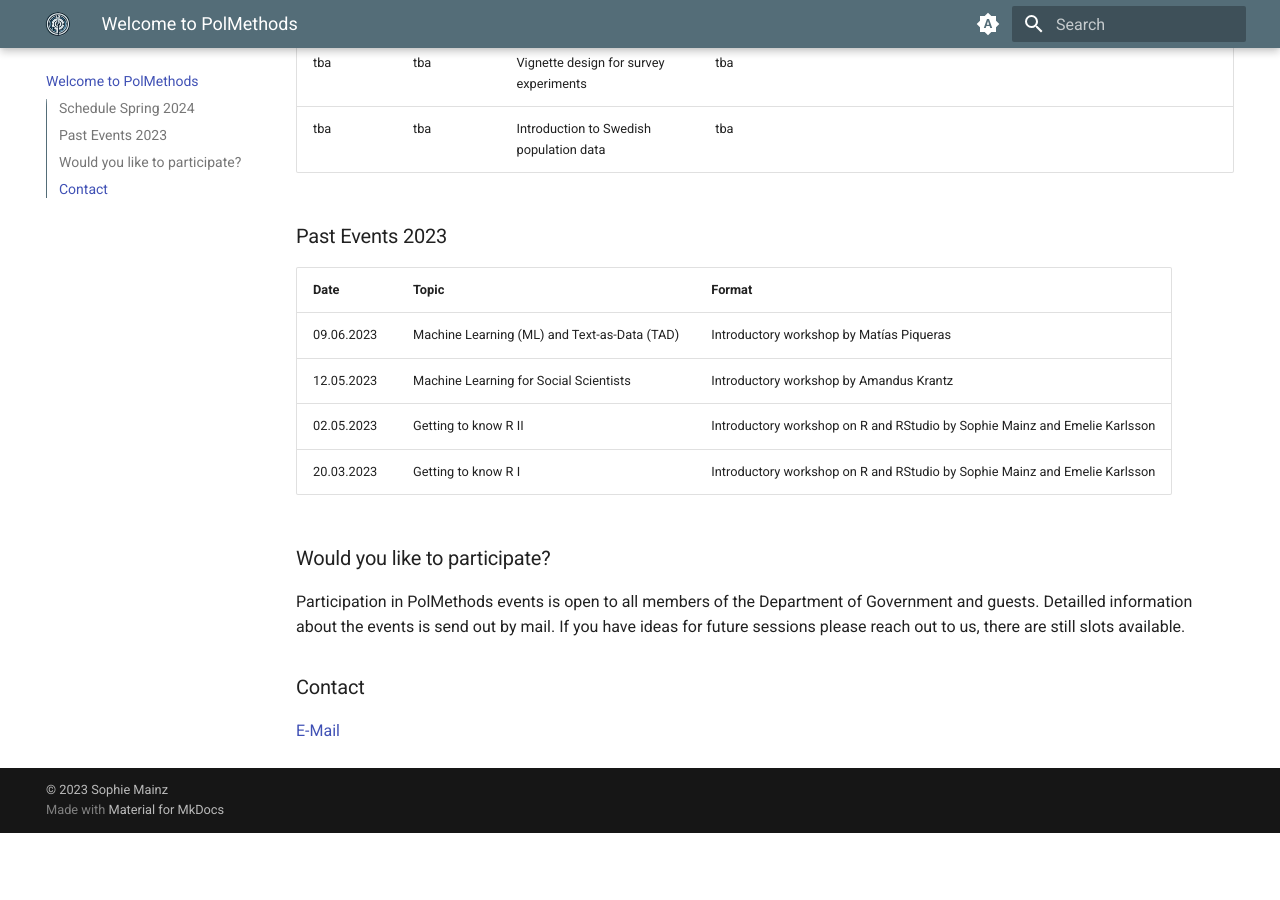
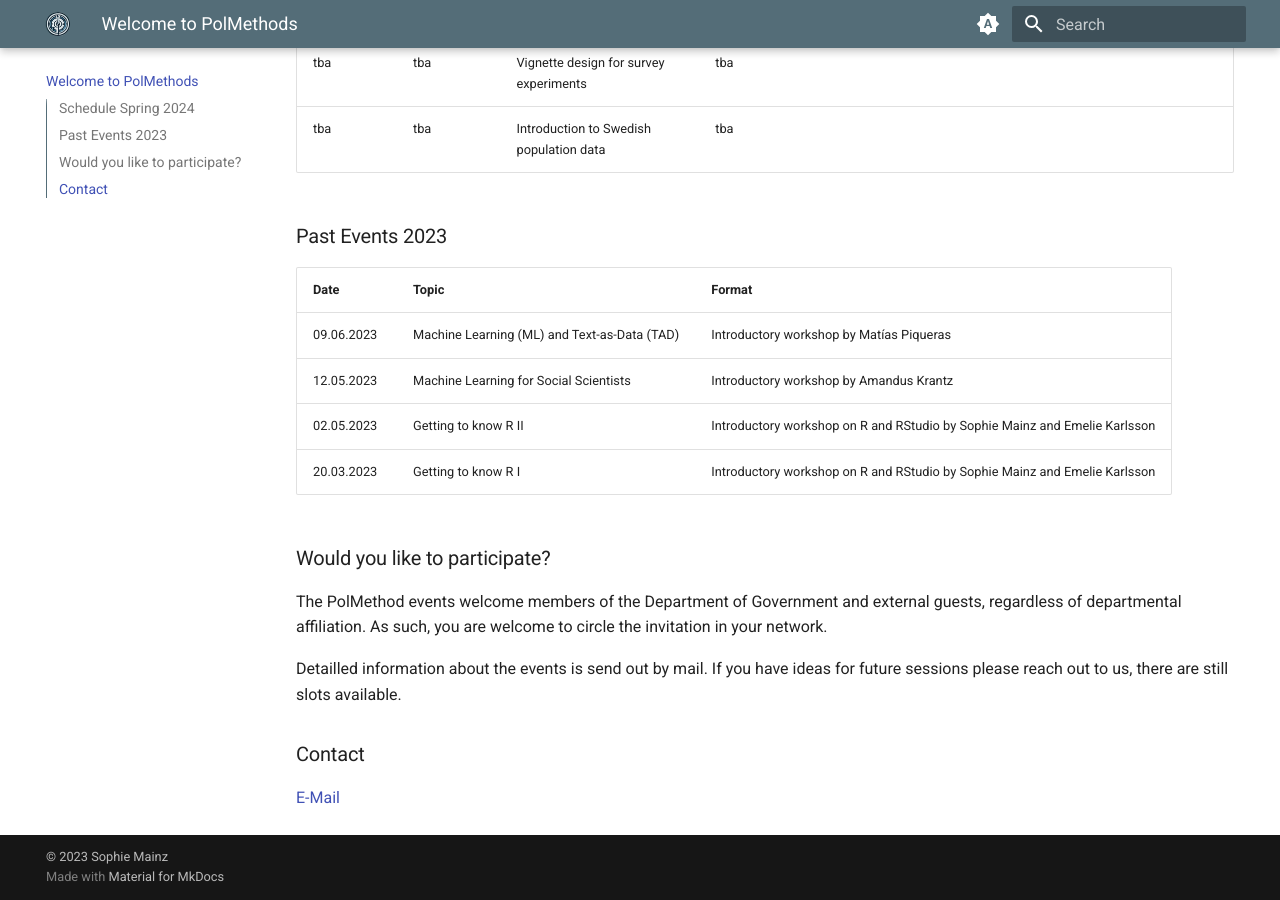
Before and after one commit to sophiemainz/polmethods-website, an MkDocs documentation site: the page built from docs/index.md, in a window 1280 px wide and 900 px high, scrolled down 534 px. Built offline with MkDocs 1.6.1 and Material for MkDocs 9.7.7, drawn with Linux system fonts in a browser that asks for light colours; before the commit the page ends 1367 px from its top, so only the background shows below that.

Commit message:
participation update

```diff
--- a/docs/index.md
+++ b/docs/index.md
@@ -28,7 +28,9 @@ Seminar Series on Methods in Political Science, Department of Government, Uppsal
 
 ### Would you like to participate?
 
-Participation in PolMethods events is open to all members of the Department of Government and guests. Detailled information about the events is send out by mail. If you have ideas for future sessions please reach out to us, there are still slots available.
+The PolMethod events welcome members of the Department of Government and external guests, regardless of departmental affiliation. As such, you are welcome to circle the invitation in your network.
+
+Detailled information about the events is send out by mail. If you have ideas for future sessions please reach out to us, there are still slots available.
 
 ### Contact
 
```
